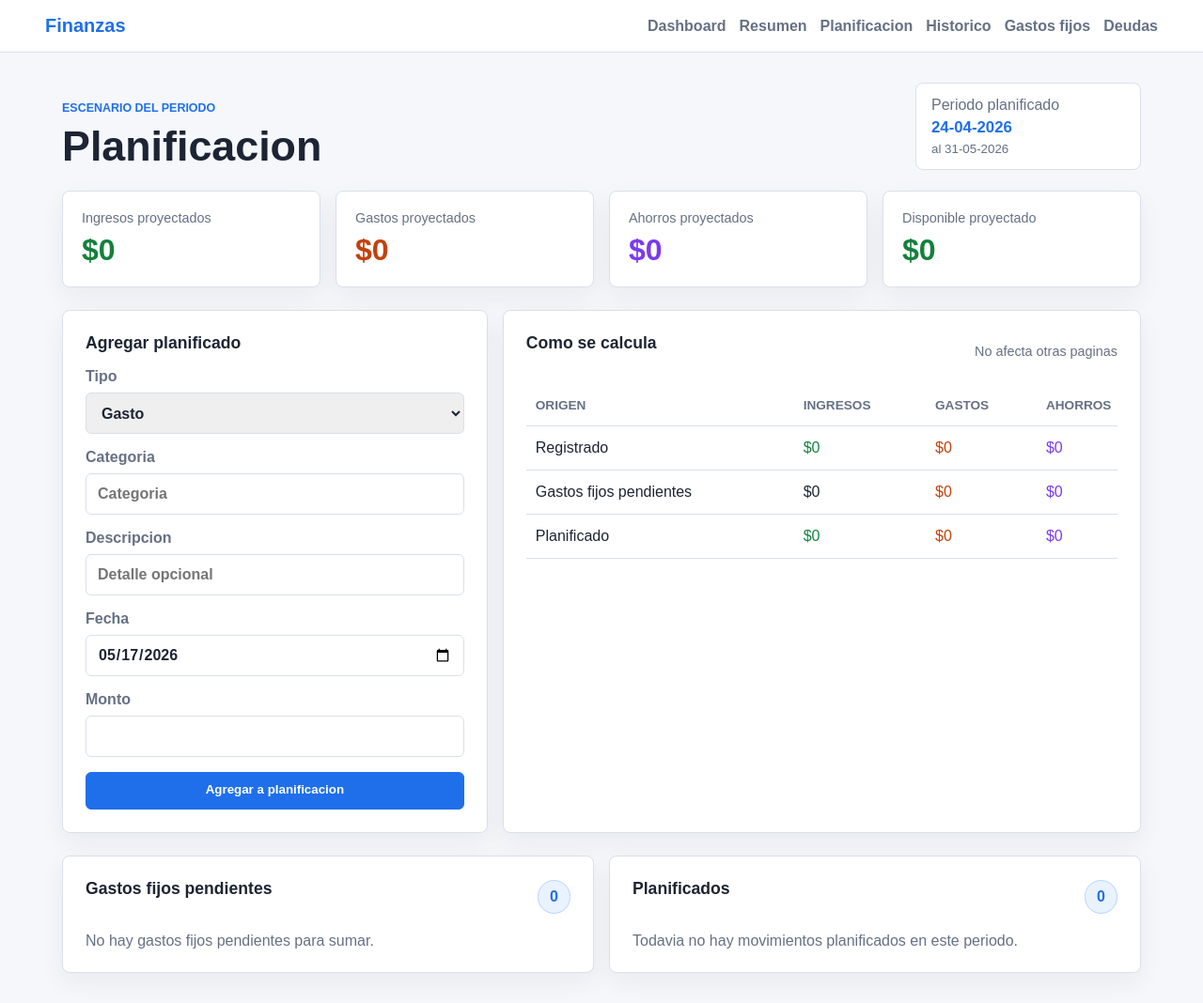
After one commit to dani14alexander-droid/Finanzas, a Flask app: page /planificacion in a window 1280 px wide. The commit adds this page. Shown: the whole page at 94% size. Run offline with Flask 3, Linux system fonts and the light colour scheme; some libraries are stand-ins or nearby versions.

Commit message:
Add files via upload

```diff
--- a/app.py
+++ b/app.py
@@ -24,6 +24,7 @@ DATA_DIR = BASE_DIR / "data"
 CSV_PATH = DATA_DIR / "finanzas.csv"
 AUTOMATIZACIONES_PATH = DATA_DIR / "automatizaciones.csv"
 DEUDAS_PATH = DATA_DIR / "deudas.csv"
+PLANIFICACION_PATH = DATA_DIR / "planificacion.csv"
 ENV_PATH = BASE_DIR / ".env"
 LINK_PATH = BASE_DIR / "link.txt"
 DB_LISTA = False
@@ -50,6 +51,7 @@ DEUDA_COLUMNAS = [
     "estado",
     "fecha_pago",
 ]
+PLANIFICACION_COLUMNAS = ["fecha", "tipo", "categoria", "descripcion", "monto"]
 TIPOS_VALIDOS = {"Ingreso", "Gasto", "Ahorro"}
 TIPOS_AUTOMATIZACION = {"Gasto", "Ahorro"}
 TIPOS_DEUDA = {"Me deben", "Debo"}
@@ -138,6 +140,18 @@ def asegurar_db():
                 )
                 """
             )
+            cursor.execute(
+                """
+                CREATE TABLE IF NOT EXISTS planificacion (
+                    id BIGSERIAL PRIMARY KEY,
+                    fecha TEXT NOT NULL DEFAULT '',
+                    tipo TEXT NOT NULL DEFAULT '',
+                    categoria TEXT NOT NULL DEFAULT '',
+                    descripcion TEXT NOT NULL DEFAULT '',
+                    monto DOUBLE PRECISION NOT NULL DEFAULT 0
+                )
+                """
+            )
     DB_LISTA = True
 
 
@@ -154,6 +168,10 @@ def asegurar_csv():
     if not DEUDAS_PATH.exists():
         with DEUDAS_PATH.open("w", newline="", encoding="utf-8") as archivo:
             writer = csv.DictWriter(archivo, fieldnames=DEUDA_COLUMNAS)
+            writer.writeheader()
+    if not PLANIFICACION_PATH.exists():
+        with PLANIFICACION_PATH.open("w", newline="", encoding="utf-8") as archivo:
+            writer = csv.DictWriter(archivo, fieldnames=PLANIFICACION_COLUMNAS)
             writer.writeheader()
 
 
@@ -385,6 +403,8 @@ def categorias_existentes():
     for item in leer_automatizaciones():
         agregar_categoria(item.get("tipo", ""), item.get("categoria", ""))
     for item in leer_deudas():
+        agregar_categoria(item.get("tipo", ""), item.get("categoria", ""))
+    for item in leer_planificaciones():
         agregar_categoria(item.get("tipo", ""), item.get("categoria", ""))
 
     return {
@@ -445,6 +465,95 @@ def escribir_deudas(deudas):
         writer.writeheader()
         for item in deudas:
             writer.writerow({columna: item.get(columna, "") for columna in DEUDA_COLUMNAS})
+
+
+def leer_planificaciones():
+    if usar_base_datos():
+        asegurar_db()
+        with conectar_db() as conexion:
+            with conexion.cursor() as cursor:
+                cursor.execute(
+                    "SELECT fecha, tipo, categoria, descripcion, monto FROM planificacion ORDER BY id"
+                )
+                planificaciones = []
+                for indice, fila in enumerate(cursor.fetchall()):
+                    item = {columna: fila.get(columna, "") for columna in PLANIFICACION_COLUMNAS}
+                    item["monto"] = float(item["monto"] or 0)
+                    item["id"] = indice
+                    planificaciones.append(item)
+                return planificaciones
+
+    asegurar_csv()
+    with PLANIFICACION_PATH.open(newline="", encoding="utf-8") as archivo:
+        reader = csv.DictReader(archivo)
+        planificaciones = []
+        for indice, fila in enumerate(reader):
+            item = {columna: fila.get(columna, "") for columna in PLANIFICACION_COLUMNAS}
+            try:
+                item["monto"] = float(item["monto"] or 0)
+            except ValueError:
+                item["monto"] = 0
+            item["id"] = indice
+            planificaciones.append(item)
+    return planificaciones
+
+
+def escribir_planificaciones(planificaciones):
+    if usar_base_datos():
+        asegurar_db()
+        with conectar_db() as conexion:
+            with conexion.cursor() as cursor:
+                cursor.execute("TRUNCATE planificacion RESTART IDENTITY")
+                cursor.executemany(
+                    """
+                    INSERT INTO planificacion (fecha, tipo, categoria, descripcion, monto)
+                    VALUES (%s, %s, %s, %s, %s)
+                    """,
+                    [
+                        (
+                            item.get("fecha", ""),
+                            item.get("tipo", ""),
+                            item.get("categoria", ""),
+                            item.get("descripcion", ""),
+                            float(item.get("monto") or 0),
+                        )
+                        for item in planificaciones
+                    ],
+                )
+        return
+
+    asegurar_csv()
+    with PLANIFICACION_PATH.open("w", newline="", encoding="utf-8") as archivo:
+        writer = csv.DictWriter(archivo, fieldnames=PLANIFICACION_COLUMNAS)
+        writer.writeheader()
+        for item in planificaciones:
+            writer.writerow({columna: item.get(columna, "") for columna in PLANIFICACION_COLUMNAS})
+
+
+def guardar_planificacion(item):
+    if usar_base_datos():
+        asegurar_db()
+        with conectar_db() as conexion:
+            with conexion.cursor() as cursor:
+                cursor.execute(
+                    """
+                    INSERT INTO planificacion (fecha, tipo, categoria, descripcion, monto)
+                    VALUES (%s, %s, %s, %s, %s)
+                    """,
+                    (
+                        item.get("fecha", ""),
+                        item.get("tipo", ""),
+                        item.get("categoria", ""),
+                        item.get("descripcion", ""),
+                        float(item.get("monto") or 0),
+                    ),
+                )
+        return
+
+    asegurar_csv()
+    with PLANIFICACION_PATH.open("a", newline="", encoding="utf-8") as archivo:
+        writer = csv.DictWriter(archivo, fieldnames=PLANIFICACION_COLUMNAS)
+        writer.writerow(item)
 
 
 def periodo_actual():
@@ -925,9 +1034,98 @@ def calcular_dashboard(filtrar_periodo=False):
     }
 
 
+def calcular_planificacion():
+    datos = calcular_dashboard(filtrar_periodo=True)
+    periodo_inicio = datos["periodo_inicio"]
+    periodo_fin = datos["periodo_fin"]
+    periodo = periodo_actual()
+    movimientos = datos["movimientos"]
+
+    automatizaciones = sincronizar_automatizaciones_confirmadas()
+    fijos_pendientes = []
+    for item in automatizaciones:
+        if not item["activo"] or esta_anulada(item, periodo):
+            continue
+        if item.get("ultimo_confirmado") == periodo:
+            continue
+        existe_movimiento = any(
+            (fecha := fecha_movimiento(movimiento.get("fecha", "")))
+            and periodo_inicio <= fecha <= periodo_fin
+            and movimiento_coincide_automatizacion(movimiento, item)
+            for movimiento in movimientos
+        )
+        if not existe_movimiento:
+            fijos_pendientes.append(item)
+
+    planificaciones = []
+    for item in leer_planificaciones():
+        fecha = fecha_movimiento(item.get("fecha", ""))
+        if fecha and periodo_inicio <= fecha <= periodo_fin:
+            planificaciones.append(item)
+
+    fijos_gastos = sum(item["monto"] for item in fijos_pendientes if item["tipo"] == "Gasto")
+    fijos_ahorros = sum(item["monto"] for item in fijos_pendientes if item["tipo"] == "Ahorro")
+    plan_ingresos = sum(item["monto"] for item in planificaciones if item["tipo"] == "Ingreso")
+    plan_gastos = sum(item["monto"] for item in planificaciones if item["tipo"] == "Gasto")
+    plan_ahorros = sum(item["monto"] for item in planificaciones if item["tipo"] == "Ahorro")
+
+    ingresos = datos["ingresos"] + plan_ingresos
+    gastos = datos["gastos"] + fijos_gastos + plan_gastos
+    ahorros = datos["ahorros"] + fijos_ahorros + plan_ahorros
+    disponible = ingresos - gastos - ahorros
+
+    return {
+        "periodo_inicio": periodo_inicio,
+        "periodo_fin": periodo_fin,
+        "ingresos_base": datos["ingresos"],
+        "gastos_base": datos["gastos"],
+        "ahorros_base": datos["ahorros"],
+        "fijos_pendientes": fijos_pendientes,
+        "fijos_gastos": fijos_gastos,
+        "fijos_ahorros": fijos_ahorros,
+        "planificaciones": planificaciones,
+        "plan_ingresos": plan_ingresos,
+        "plan_gastos": plan_gastos,
+        "plan_ahorros": plan_ahorros,
+        "ingresos": ingresos,
+        "gastos": gastos,
+        "ahorros": ahorros,
+        "disponible": disponible,
+    }
+
+
 @app.route("/")
 def index():
     return render_template("index.html", **calcular_dashboard(filtrar_periodo=True))
+
+
+@app.route("/planificacion", methods=["GET", "POST"])
+def planificacion():
+    if request.method == "POST":
+        tipo = request.form.get("tipo", "Gasto")
+        if tipo not in TIPOS_VALIDOS:
+            tipo = "Gasto"
+        guardar_planificacion(
+            {
+                "fecha": request.form.get("fecha", ""),
+                "tipo": tipo,
+                "categoria": request.form.get("categoria", "").strip(),
+                "descripcion": request.form.get("descripcion", "").strip(),
+                "monto": float(request.form.get("monto", 0) or 0),
+            }
+        )
+        return redirect(url_for("planificacion"))
+
+    return render_template("planificacion.html", **calcular_planificacion())
+
+
+@app.route("/planificacion/eliminar/<int:planificacion_id>", methods=["POST"])
+def eliminar_planificacion(planificacion_id):
+    planificaciones = leer_planificaciones()
+    if 0 <= planificacion_id < len(planificaciones):
+        planificaciones.pop(planificacion_id)
+        escribir_planificaciones(planificaciones)
+    return redirect(url_for("planificacion"))
 
 
 @app.route("/agregar", methods=["GET", "POST"])
--- a/templates/agregar.html
+++ b/templates/agregar.html
@@ -13,12 +13,10 @@
       <nav>
         <a href="{{ url_for('index') }}">Dashboard</a>
         <a href="{{ url_for('resumen') }}">Resumen</a>
+        <a href="{{ url_for('planificacion') }}">Planificacion</a>
         <a href="{{ url_for('historico') }}">Historico</a>
         <a href="{{ url_for('automatizacion') }}">Gastos fijos</a>
         <a href="{{ url_for('deudas') }}">Deudas</a>
-        <a href="{{ url_for('agregar_por_tipo', tipo='ingreso') }}">Ingreso</a>
-        <a href="{{ url_for('agregar_por_tipo', tipo='gasto') }}">Gasto</a>
-        <a href="{{ url_for('agregar_por_tipo', tipo='ahorro') }}">Ahorro</a>
       </nav>
     </header>
 
--- a/templates/automatizacion.html
+++ b/templates/automatizacion.html
@@ -13,12 +13,10 @@
       <nav>
         <a href="{{ url_for('index') }}">Dashboard</a>
         <a href="{{ url_for('resumen') }}">Resumen</a>
+        <a href="{{ url_for('planificacion') }}">Planificacion</a>
         <a href="{{ url_for('historico') }}">Historico</a>
         <a href="{{ url_for('automatizacion') }}">Gastos fijos</a>
         <a href="{{ url_for('deudas') }}">Deudas</a>
-        <a class="button button-soft" href="{{ url_for('agregar_por_tipo', tipo='ingreso') }}">Ingreso</a>
-        <a class="button button-danger" href="{{ url_for('agregar_por_tipo', tipo='gasto') }}">Gasto</a>
-        <a class="button button-save" href="{{ url_for('agregar_por_tipo', tipo='ahorro') }}">Ahorro</a>
       </nav>
     </header>
 
--- a/templates/deudas.html
+++ b/templates/deudas.html
@@ -13,12 +13,10 @@
       <nav>
         <a href="{{ url_for('index') }}">Dashboard</a>
         <a href="{{ url_for('resumen') }}">Resumen</a>
+        <a href="{{ url_for('planificacion') }}">Planificacion</a>
         <a href="{{ url_for('historico') }}">Historico</a>
         <a href="{{ url_for('automatizacion') }}">Gastos fijos</a>
         <a href="{{ url_for('deudas') }}">Deudas</a>
-        <a class="button button-soft" href="{{ url_for('agregar_por_tipo', tipo='ingreso') }}">Ingreso</a>
-        <a class="button button-danger" href="{{ url_for('agregar_por_tipo', tipo='gasto') }}">Gasto</a>
-        <a class="button button-save" href="{{ url_for('agregar_por_tipo', tipo='ahorro') }}">Ahorro</a>
       </nav>
     </header>
 
--- a/templates/editar_automatizacion.html
+++ b/templates/editar_automatizacion.html
@@ -13,6 +13,7 @@
       <nav>
         <a href="{{ url_for('index') }}">Dashboard</a>
         <a href="{{ url_for('resumen') }}">Resumen</a>
+        <a href="{{ url_for('planificacion') }}">Planificacion</a>
         <a href="{{ url_for('historico') }}">Historico</a>
         <a href="{{ url_for('automatizacion') }}">Gastos fijos</a>
         <a href="{{ url_for('deudas') }}">Deudas</a>
--- a/templates/historico.html
+++ b/templates/historico.html
@@ -13,6 +13,7 @@
       <nav>
         <a href="{{ url_for('index') }}">Dashboard</a>
         <a href="{{ url_for('resumen') }}">Resumen</a>
+        <a href="{{ url_for('planificacion') }}">Planificacion</a>
         <a href="{{ url_for('historico') }}">Historico</a>
         <a href="{{ url_for('automatizacion') }}">Gastos fijos</a>
         <a href="{{ url_for('deudas') }}">Deudas</a>
--- a/templates/index.html
+++ b/templates/index.html
@@ -14,12 +14,10 @@
       <nav>
         <a href="{{ url_for('index') }}">Dashboard</a>
         <a href="{{ url_for('resumen') }}">Resumen</a>
+        <a href="{{ url_for('planificacion') }}">Planificacion</a>
         <a href="{{ url_for('historico') }}">Historico</a>
         <a href="{{ url_for('automatizacion') }}">Gastos fijos</a>
         <a href="{{ url_for('deudas') }}">Deudas</a>
-        <a class="button button-soft" href="{{ url_for('agregar_por_tipo', tipo='ingreso') }}">Ingreso</a>
-        <a class="button button-danger" href="{{ url_for('agregar_por_tipo', tipo='gasto') }}">Gasto</a>
-        <a class="button button-save" href="{{ url_for('agregar_por_tipo', tipo='ahorro') }}">Ahorro</a>
       </nav>
     </header>
 
--- /dev/null
+++ b/templates/planificacion.html
@@ -0,0 +1,185 @@
+<!doctype html>
+<html lang="es">
+  <head>
+    <meta charset="utf-8">
+    <meta name="viewport" content="width=device-width, initial-scale=1">
+    <title>Planificacion</title>
+    <link rel="manifest" href="{{ url_for('static', filename='manifest.json') }}">
+    <link rel="stylesheet" href="{{ url_for('static', filename='styles.css') }}">
+  </head>
+  <body>
+    <header class="topbar">
+      <a class="brand" href="{{ url_for('index') }}">Finanzas</a>
+      <nav>
+        <a href="{{ url_for('index') }}">Dashboard</a>
+        <a href="{{ url_for('resumen') }}">Resumen</a>
+        <a href="{{ url_for('planificacion') }}">Planificacion</a>
+        <a href="{{ url_for('historico') }}">Historico</a>
+        <a href="{{ url_for('automatizacion') }}">Gastos fijos</a>
+        <a href="{{ url_for('deudas') }}">Deudas</a>
+      </nav>
+    </header>
+
+    <main class="container">
+      <section class="dashboard-head">
+        <div>
+          <p class="eyebrow">Escenario del periodo</p>
+          <h1>Planificacion</h1>
+        </div>
+        <div class="date-card">
+          <span>Periodo planificado</span>
+          <strong>{{ periodo_inicio.strftime("%d-%m-%Y") }}</strong>
+          <small>al {{ periodo_fin.strftime("%d-%m-%Y") }}</small>
+        </div>
+      </section>
+
+      <section class="stats stats-wide">
+        <article>
+          <span>Ingresos proyectados</span>
+          <strong class="positive">{{ ingresos|moneda }}</strong>
+        </article>
+        <article>
+          <span>Gastos proyectados</span>
+          <strong class="negative">{{ gastos|moneda }}</strong>
+        </article>
+        <article>
+          <span>Ahorros proyectados</span>
+          <strong class="saving">{{ ahorros|moneda }}</strong>
+        </article>
+        <article class="highlight">
+          <span>Disponible proyectado</span>
+          <strong class="{{ 'positive' if disponible >= 0 else 'negative' }}">{{ disponible|moneda }}</strong>
+        </article>
+      </section>
+
+      <section class="automation-grid">
+        <article class="panel">
+          <h2>Agregar planificado</h2>
+          <form method="post" class="form">
+            <label>
+              Tipo
+              <select name="tipo" required>
+                <option>Gasto</option>
+                <option>Ingreso</option>
+                <option>Ahorro</option>
+              </select>
+            </label>
+
+            <label>
+              Categoria
+              <input type="text" name="categoria" list="categorias-gasto" data-category-list placeholder="Categoria" required>
+            </label>
+            {% include "_categorias_datalist.html" %}
+
+            <label>
+              Descripcion
+              <input type="text" name="descripcion" placeholder="Detalle opcional">
+            </label>
+
+            <label>
+              Fecha
+              <input type="date" name="fecha" required>
+            </label>
+
+            <label>
+              Monto
+              <input type="number" name="monto" min="0" step="0.01" required>
+            </label>
+
+            <button type="submit">Agregar a planificacion</button>
+          </form>
+        </article>
+
+        <article class="panel">
+          <div class="panel-header">
+            <h2>Como se calcula</h2>
+            <span class="hint-inline">No afecta otras paginas</span>
+          </div>
+          <div class="table-wrap">
+            <table>
+              <thead>
+                <tr>
+                  <th>Origen</th>
+                  <th>Ingresos</th>
+                  <th>Gastos</th>
+                  <th>Ahorros</th>
+                </tr>
+              </thead>
+              <tbody>
+                <tr>
+                  <td>Registrado</td>
+                  <td class="positive">{{ ingresos_base|moneda }}</td>
+                  <td class="negative">{{ gastos_base|moneda }}</td>
+                  <td class="saving">{{ ahorros_base|moneda }}</td>
+                </tr>
+                <tr>
+                  <td>Gastos fijos pendientes</td>
+                  <td>{{ 0|moneda }}</td>
+                  <td class="negative">{{ fijos_gastos|moneda }}</td>
+                  <td class="saving">{{ fijos_ahorros|moneda }}</td>
+                </tr>
+                <tr>
+                  <td>Planificado</td>
+                  <td class="positive">{{ plan_ingresos|moneda }}</td>
+                  <td class="negative">{{ plan_gastos|moneda }}</td>
+                  <td class="saving">{{ plan_ahorros|moneda }}</td>
+                </tr>
+              </tbody>
+            </table>
+          </div>
+        </article>
+      </section>
+
+      <section class="columns two-columns section-gap">
+        <article class="panel">
+          <div class="panel-header">
+            <h2>Gastos fijos pendientes</h2>
+            <span class="kpi-pill">{{ fijos_pendientes|length }}</span>
+          </div>
+          {% if fijos_pendientes %}
+            <ul class="movement-list">
+              {% for item in fijos_pendientes %}
+                <li>
+                  <div>
+                    <strong>{{ item.descripcion or item.categoria or "Sin descripcion" }}</strong>
+                    <span>{{ item.tipo }} · dia {{ item.dia_mes }} · {{ item.categoria or "Sin categoria" }}</span>
+                  </div>
+                  <b class="{{ 'saving' if item.tipo == 'Ahorro' else 'negative' }}">{{ item.monto|moneda }}</b>
+                </li>
+              {% endfor %}
+            </ul>
+          {% else %}
+            <p class="empty">No hay gastos fijos pendientes para sumar.</p>
+          {% endif %}
+        </article>
+
+        <article class="panel">
+          <div class="panel-header">
+            <h2>Planificados</h2>
+            <span class="kpi-pill">{{ planificaciones|length }}</span>
+          </div>
+          {% if planificaciones %}
+            <ul class="movement-list">
+              {% for item in planificaciones %}
+                <li>
+                  <div>
+                    <strong>{{ item.categoria or "Sin categoria" }}</strong>
+                    <span>{{ item.tipo }} · {{ item.fecha }} · {{ item.descripcion or "Sin descripcion" }}</span>
+                  </div>
+                  <b class="{{ 'positive' if item.tipo == 'Ingreso' else 'saving' if item.tipo == 'Ahorro' else 'negative' }}">{{ item.monto|moneda }}</b>
+                  <form method="post" action="{{ url_for('eliminar_planificacion', planificacion_id=item.id) }}">
+                    <button type="submit" class="danger-button">Eliminar</button>
+                  </form>
+                </li>
+              {% endfor %}
+            </ul>
+          {% else %}
+            <p class="empty">Todavia no hay movimientos planificados en este periodo.</p>
+          {% endif %}
+        </article>
+      </section>
+    </main>
+
+    <script src="{{ url_for('static', filename='app.js') }}"></script>
+  </body>
+</html>
--- a/templates/resumen.html
+++ b/templates/resumen.html
@@ -12,12 +12,10 @@
         <a class="brand" href="{{ url_for('index') }}">Finanzas</a>
       <nav>
         <a href="{{ url_for('index') }}">Dashboard</a>
+        <a href="{{ url_for('planificacion') }}">Planificacion</a>
         <a href="{{ url_for('historico') }}">Historico</a>
         <a href="{{ url_for('automatizacion') }}">Gastos fijos</a>
         <a href="{{ url_for('deudas') }}">Deudas</a>
-        <a href="{{ url_for('agregar_por_tipo', tipo='ingreso') }}">Ingreso</a>
-        <a href="{{ url_for('agregar_por_tipo', tipo='gasto') }}">Gasto</a>
-        <a href="{{ url_for('agregar_por_tipo', tipo='ahorro') }}">Ahorro</a>
       </nav>
     </header>
 
```
